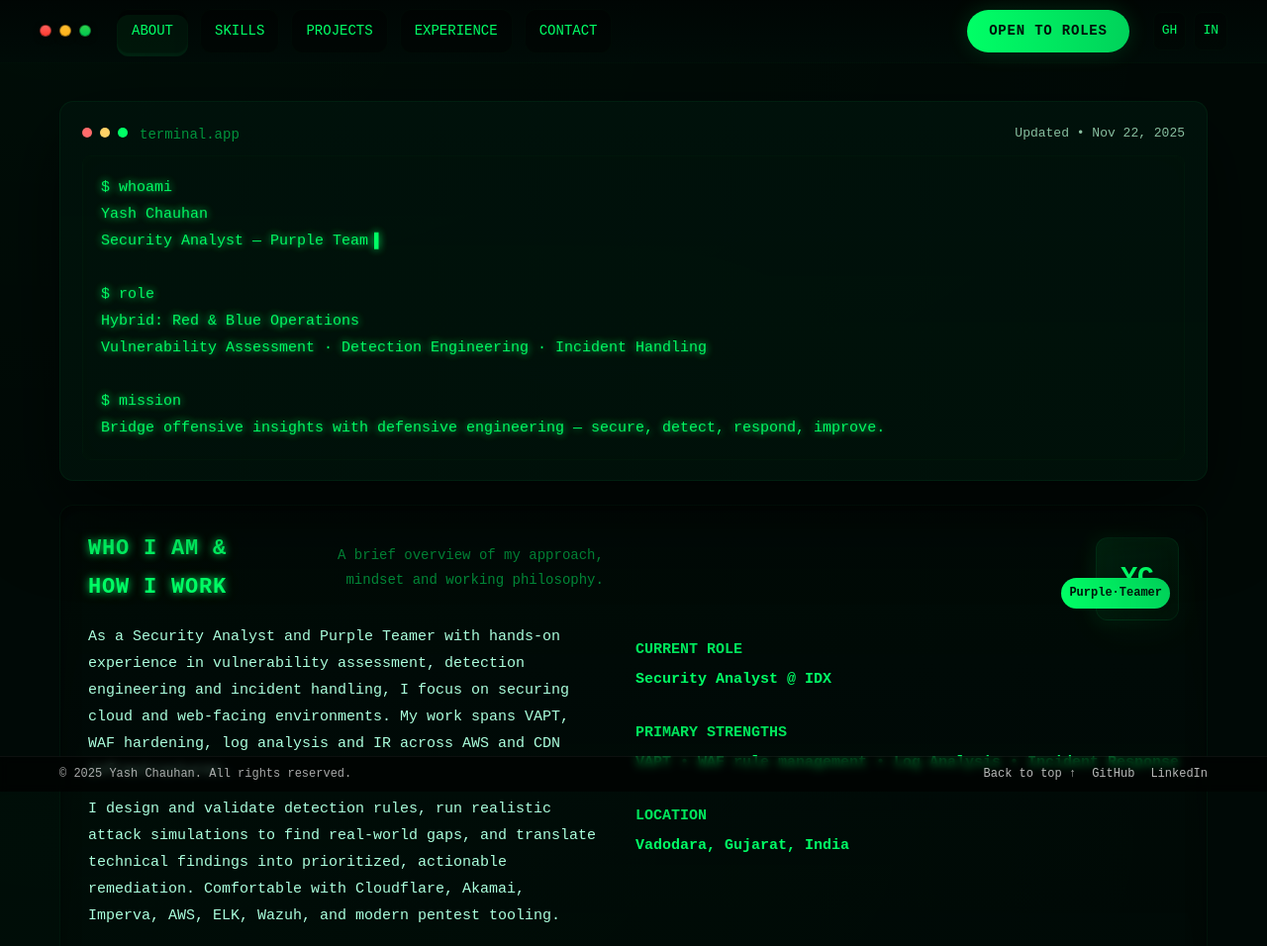
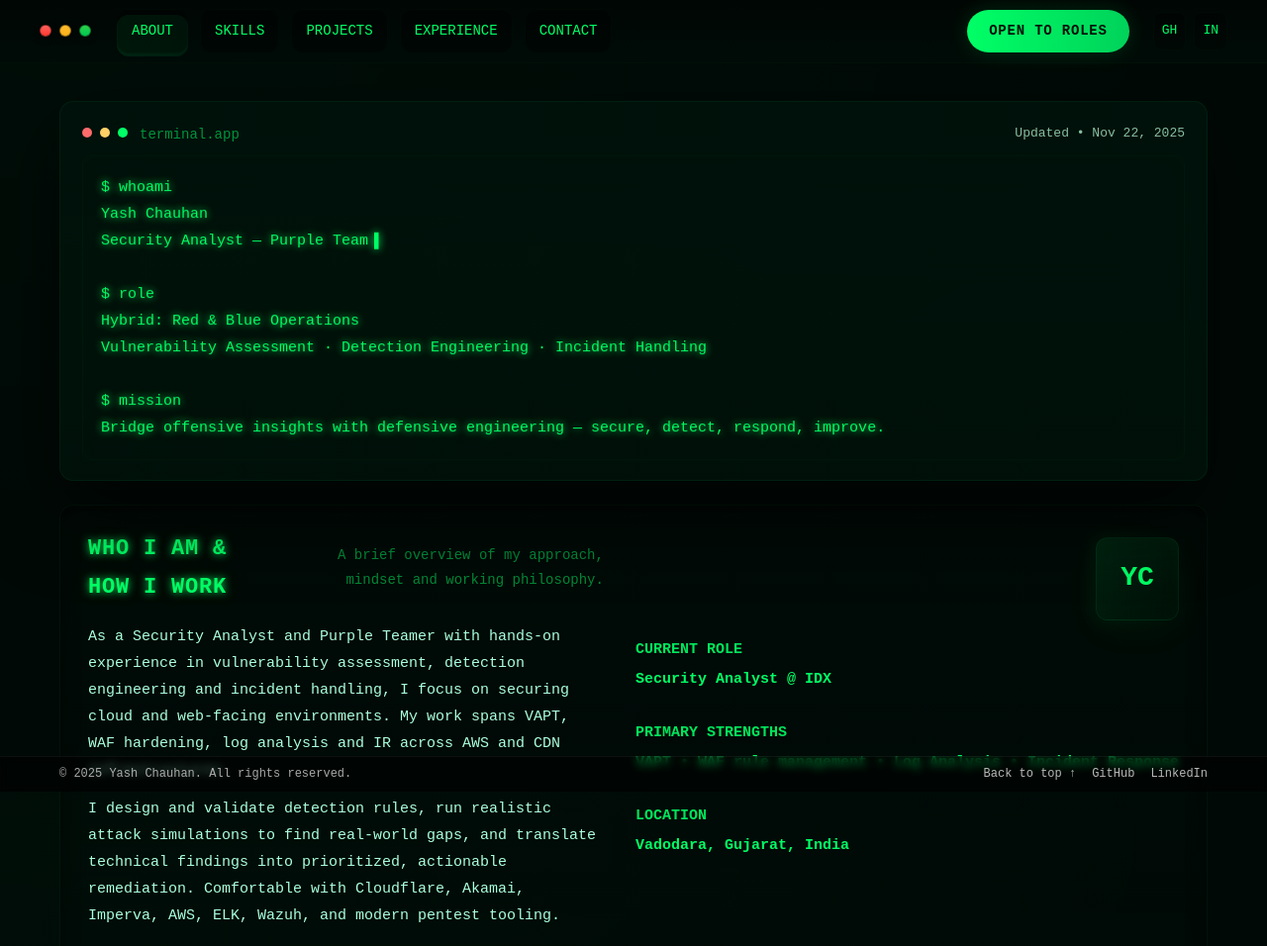
Before and after one commit to YC02SEC/YC02SEC.github.io, a plain HTML site: page index.html in a window 1280 px wide. Shown: the top 956 px of the page at 99% size. Drawn offline with Linux system fonts and the light colour scheme.

Commit message:
Update index.html

```diff
--- a/index.html
+++ b/index.html
@@ -1,4 +1,3 @@
-<!-- debug image path: /mnt/data/fc8b52a4-3fb9-4540-8902-08159d867b7e.png -->
 <!doctype html>
 <html lang="en">
 <head>
@@ -100,7 +99,6 @@
       width:84px;height:84px;border-radius:12px;background:linear-gradient(180deg, rgba(0,255,102,0.06), rgba(0,255,102,0.02));border:1px solid rgba(0,255,102,0.08);display:flex;align-items:center;justify-content:center;font-weight:900;font-size:28px;color:var(--neon);box-shadow:0 10px 40px rgba(0,255,102,0.04), 0 0 18px rgba(0,255,102,0.03) inset;position:relative}
     .avatar::after{content:'';position:absolute;inset:-6px;border-radius:14px;background:linear-gradient(90deg, rgba(0,255,102,0.06), transparent);filter:blur(8px);opacity:0.9;transition:opacity .24s}
     .avatar:focus, .avatar:hover{transform:translateY(-2px);cursor:default}
-    .avatar-badge{font-size:12px;color:#00110a;background:linear-gradient(90deg,var(--neon),#00d25a);padding:6px 8px;border-radius:999px;font-weight:800;margin-top:6px;display:inline-block}
 
     /* Education cards */
     .edu-cards{display:grid;grid-template-columns:1fr 1fr;gap:18px;align-items:stretch}
@@ -186,7 +184,7 @@
 
     /* Black, punchy form panel that matches the terminal vibe */
     .contact-right {
-      background: linear-gradient(180deg, #000000 0%, #041015 65%);
+      background: linear-gradient(180deg, #00 0%, #041015 65%);
       border: 1px solid rgba(0,255,102,0.06);
       box-shadow:
         0 12px 36px rgba(0,0,0,0.7),
@@ -356,7 +354,6 @@ Bridge offensive insights with defensive engineering — secure, detect, respond
   <aside class="about-right" style="min-width:300px;padding:8px 0;display:flex;flex-direction:column;gap:18px;align-items:flex-end;">
     <div class="avatar-wrap" style="align-self:flex-end">
       <div class="avatar" tabindex="0" role="img" aria-label="Avatar Yash">YC
-        <div style="position:absolute;bottom:8px;right:8px"><span class="avatar-badge">Purple·Teamer</span></div>
       </div>
     </div>
 
@@ -746,48 +743,6 @@ document.addEventListener('DOMContentLoaded', function(){
   setTimeout(next, 400);
 });
 
-/* small matrix background (canvas) — subtle + behind content — respects prefers-reduced-motion */
-(function(){
-  if(window.matchMedia && window.matchMedia('(prefers-reduced-motion: reduce)').matches) return;
-  const canvas = document.createElement('canvas');
-
-  // subtle and behind everything
-  canvas.style.position='fixed';
-  canvas.style.inset='0';
-  canvas.style.pointerEvents='none';
-  canvas.style.opacity='0.06';       // overall subtle visibility
-  canvas.style.zIndex='-2';          // push behind content
-  document.body.appendChild(canvas);
-
-  const ctx = canvas.getContext('2d');
-  let w,h;
-  function resize(){ w=canvas.width=innerWidth; h=canvas.height=innerHeight; }
-  resize(); window.addEventListener('resize', resize);
-
-  const cols = Math.max(80, Math.floor(w/14));
-  const ypos = Array(cols).fill(0).map(()=>Math.random()*h);
-
-  // draw loop uses faint background clearing so it doesn't darken page
-  function frame(){
-    // very faint overlay (keeps previous fade subtle)
-    ctx.fillStyle='rgba(0,0,0,0.04)';
-    ctx.fillRect(0,0,w,h);
-
-    ctx.fillStyle='rgba(0,255,102,0.035)';
-    ctx.font='12px monospace';
-    for(let i=0;i<cols;i++){
-      const text = Math.random()>0.96? '01':'10';
-      ctx.fillText(text, i*14, ypos[i]);
-      ypos[i]+=12 + Math.random()*8;
-      if(ypos[i]>h) ypos[i]=Math.random()*20 - 20;
-    }
-    requestAnimationFrame(frame);
-  }
-
-  // only run on wider screens for performance, keep subtle
-  if(window.innerWidth>800) frame();
-})();
-
   </script>
 
 </body>
```
